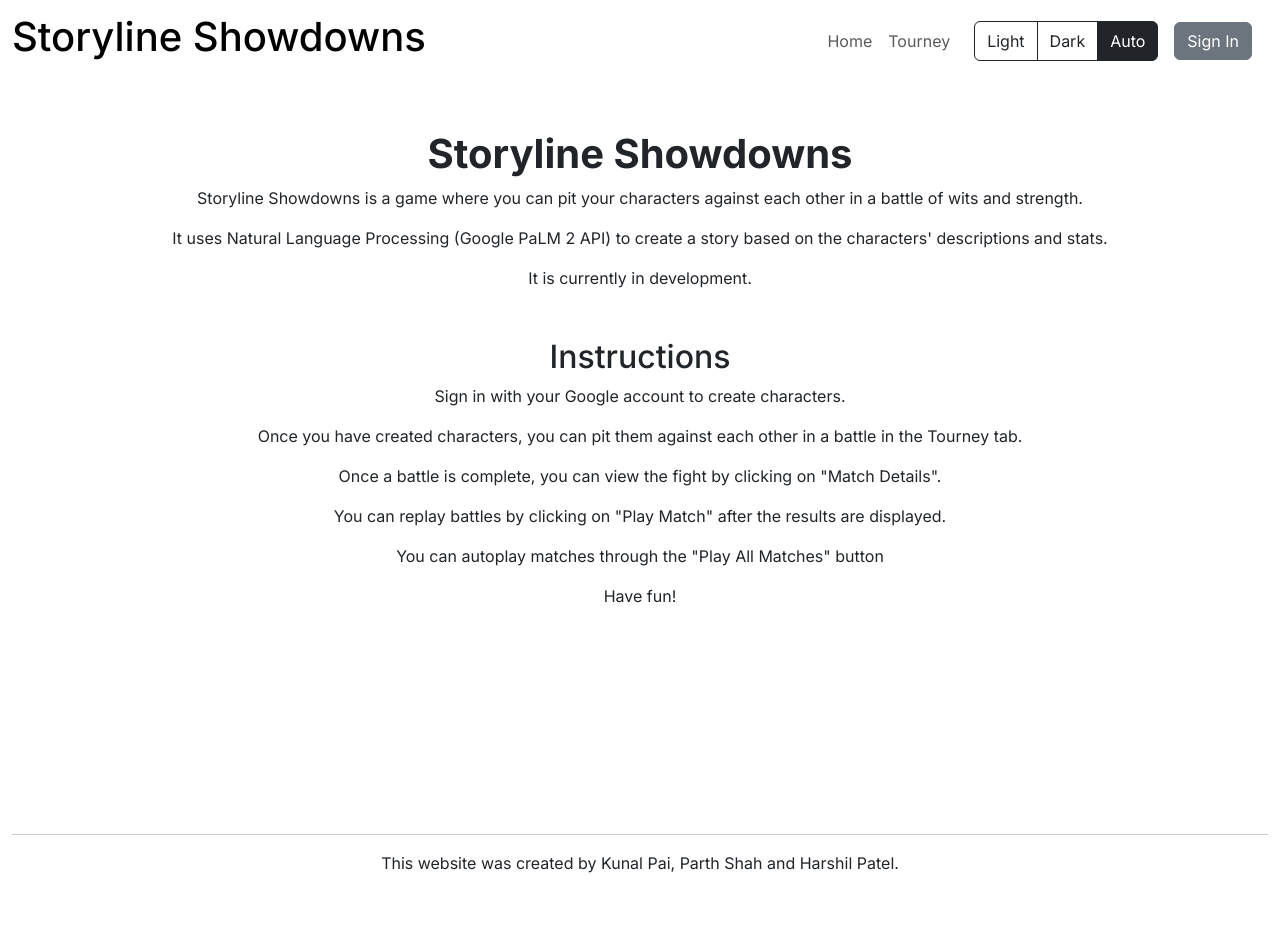
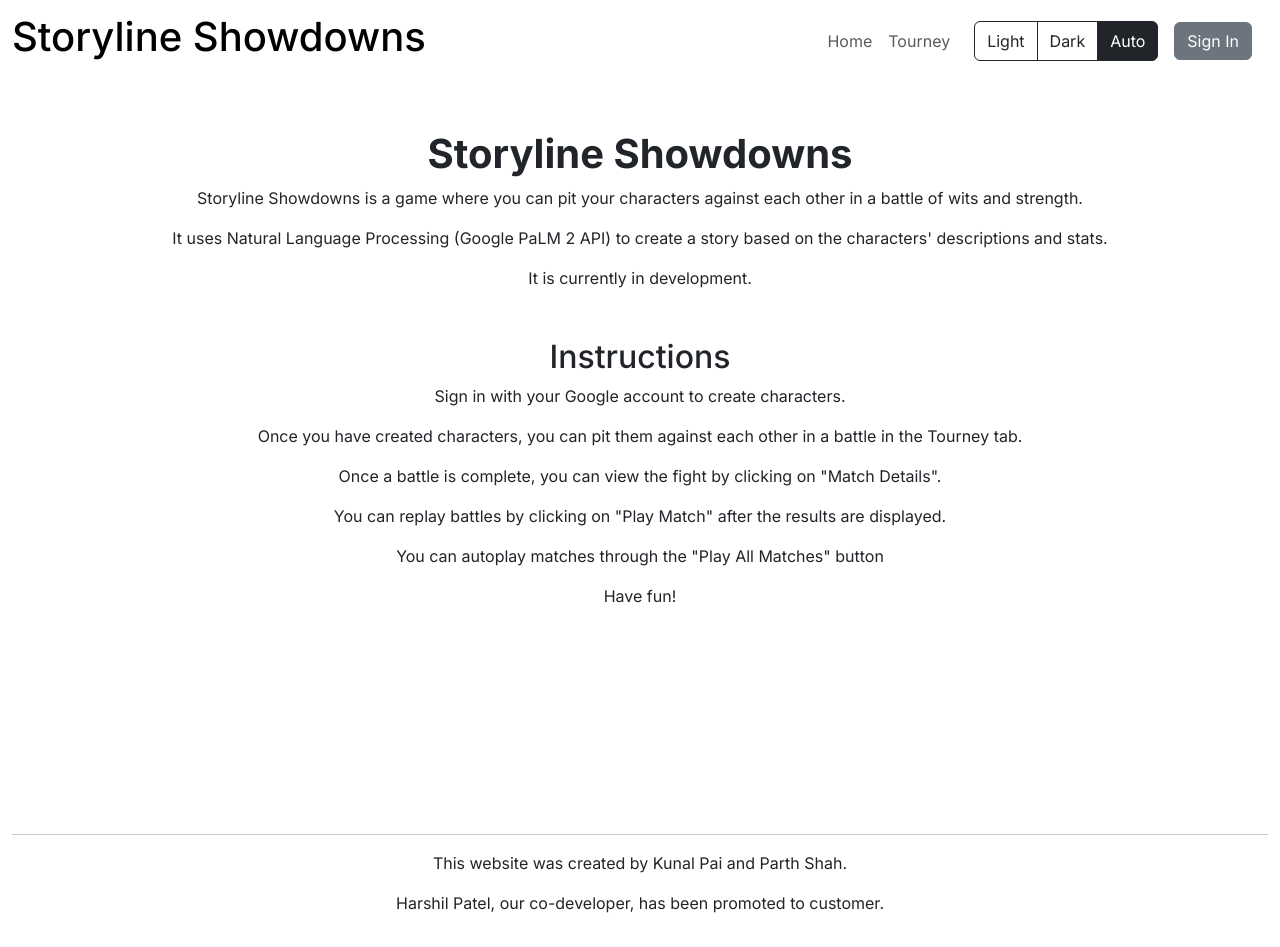
Before and after one commit to helloparthshah/tourney, a Next.js app: page / in a window 1280 px wide. Before the commit the page ends 907 px from the top, so only its background shows below. Built offline with nearby package versions, Linux system fonts and the light colour scheme; no server answers.

Commit message:
Edit footer.js

```diff
--- a/components/footer.js
+++ b/components/footer.js
@@ -13,7 +13,10 @@ export default function Footer() {
           <div className="w-100 d-flex flex-column align-items-center justify-content-center pb-3">
             <hr className="w-100" />
             <p className="main-text-regular text-center">
-              This website was created by Kunal Pai, Parth Shah and Harshil Patel.
+              This website was created by Kunal Pai and Parth Shah.
+            </p>
+            <p className="main-text-regular text-center">
+              Harshil Patel, our co-developer, has been promoted to customer.
             </p>
           </div>
         </Row>
```
